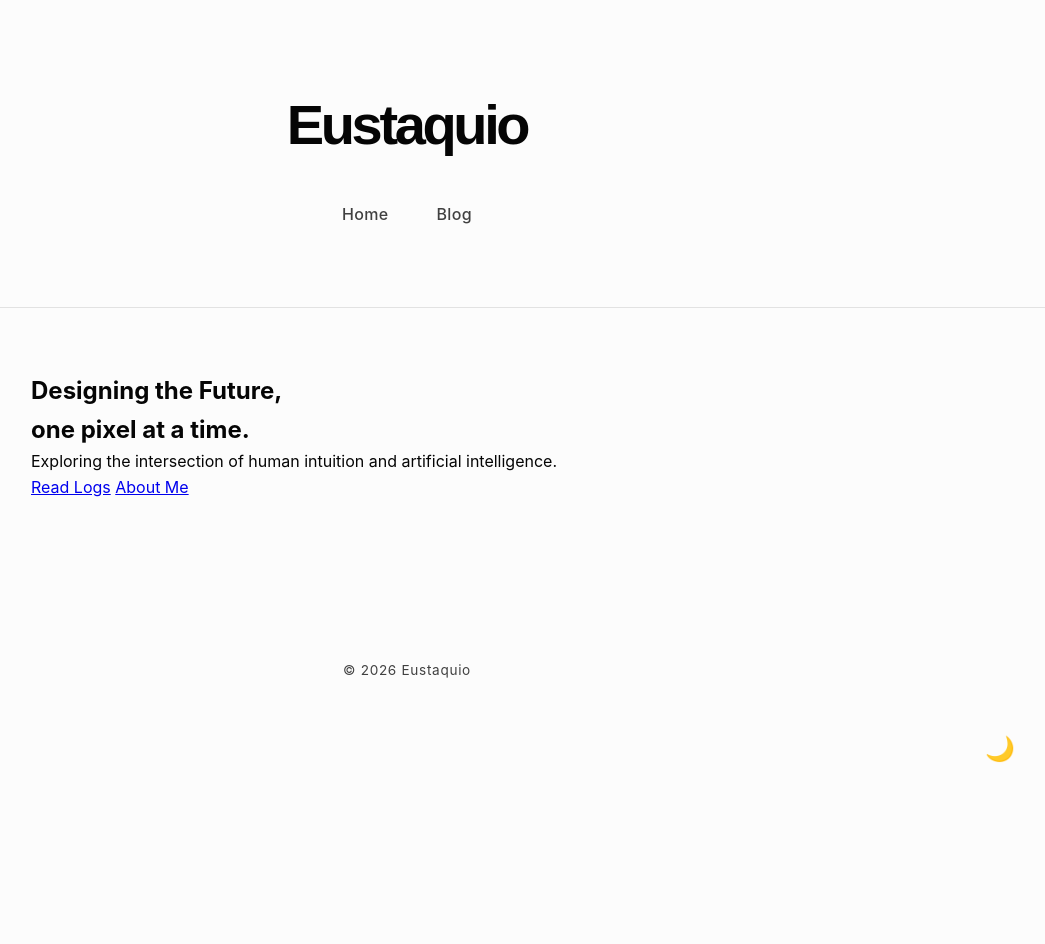
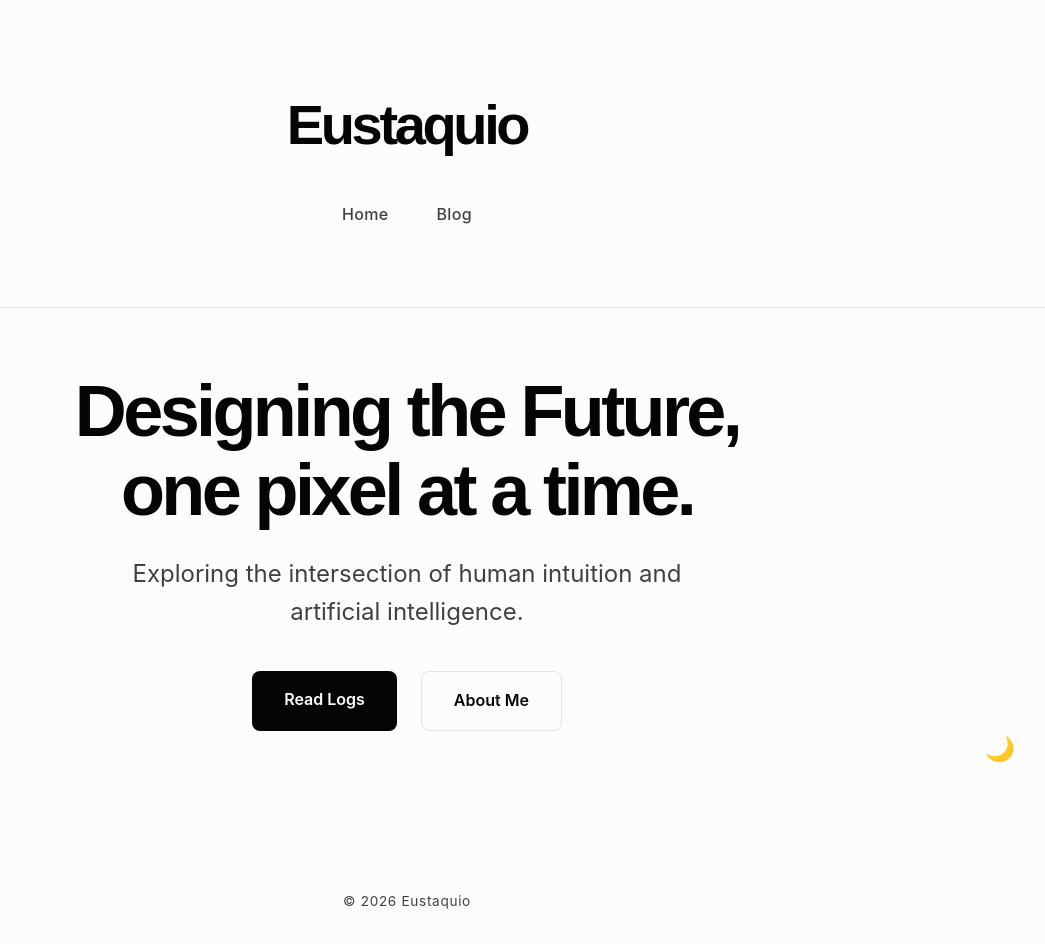
Before and after one commit to eustaquiobuenaventura/eustaquio-world, a website: page index.html in a window 1280 px wide. Shown: the whole page, without its empty margins (233-1278 px from the left). Before the commit the page ends 800 px from the top, so only its background shows below. Drawn offline with Linux system fonts and the light colour scheme.

Commit message:
Complete Identity Sprint: Enhanced Hero and About layout styling

```diff
--- a/css/style.css
+++ b/css/style.css
@@ -99,6 +99,82 @@ section {
     to { opacity: 1; transform: translateY(0); }
 }
 
+/* Hero Section Styles */
+.hero-content {
+    display: flex;
+    flex-direction: column;
+    align-items: center;
+    text-align: center;
+}
+
+.hero-title {
+    font-size: clamp(2.5rem, 8vw, 4.5rem);
+    line-height: 1.1;
+    letter-spacing: -0.05em;
+    font-weight: 800;
+    font-family: var(--font-accent);
+    margin-bottom: 1.5rem;
+}
+
+.hero-subtitle {
+    font-size: clamp(1.1rem, 3vw, 1.5rem);
+    color: var(--text-secondary);
+    max-width: 600px;
+    margin-bottom: 2.5rem;
+}
+
+.hero-actions {
+    display: flex;
+    gap: 1.5rem;
+}
+
+/* Button Styles */
+.btn {
+    padding: 1rem 2rem;
+    border-radius: 0.5rem;
+    font-size: 1rem;
+    font-weight: 600;
+    text-decoration: none;
+    transition: all 0.3s ease;
+    cursor: pointer;
+}
+
+.btn-primary {
+    background-color: var(--text-primary);
+    color: var(--bg-color);
+}
+
+.btn-primary:hover {
+    opacity: 0.9;
+    transform: translateY(-2px);
+}
+
+.btn-secondary {
+    background-color: transparent;
+    border: 1px solid var(--border-color);
+    color: var(--text-primary);
+}
+
+.btn-secondary:hover {
+    border-color: var(--text-primary);
+    background-color: var(--accent-soft);
+}
+
+/* About Section Styles */
+#about {
+    padding: 4rem 0;
+}
+
+.content-block {
+    font-size: clamp(1.2rem, 3vw, 1.5rem);
+    line-height: 1.7;
+    color: var(--text-secondary);
+}
+
+.content-block p {
+    margin-bottom: 1.5rem;
+}
+
 /* Blog List View */
 #posts-list {
     display: flex;
```
